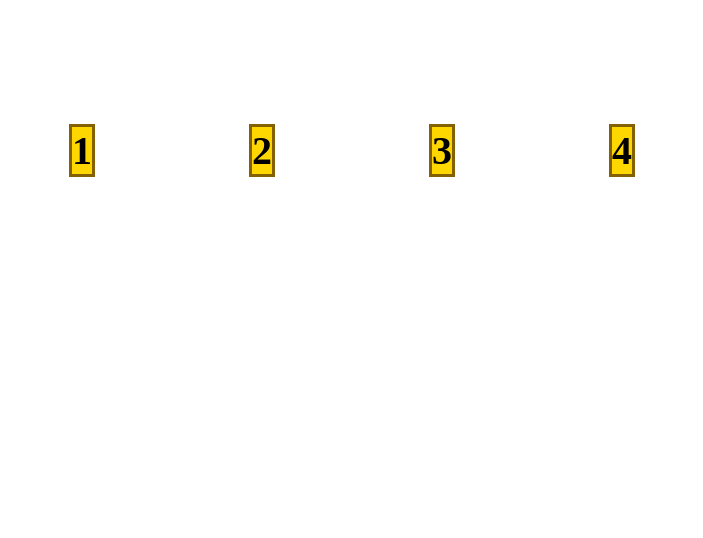
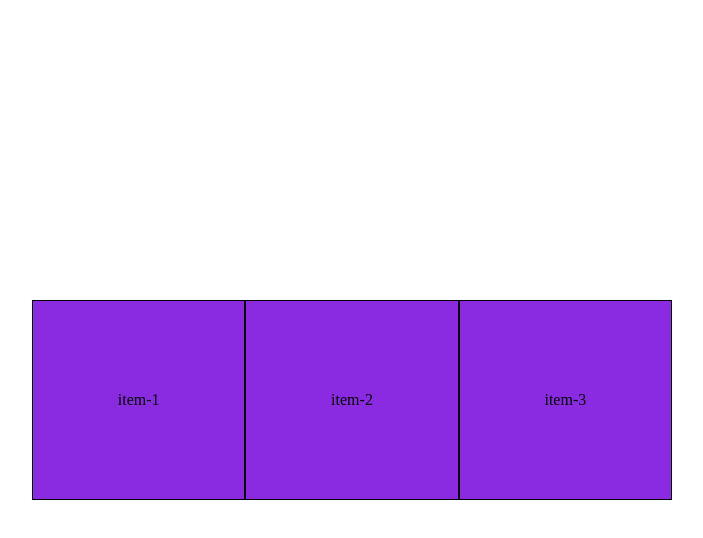
Before and after one commit to jenish82/Disply-Grid, a plain HTML site: page index.html in a window 1280 px wide. Shown: the whole page, without its empty margins (288-991 px from the left). Drawn offline with Linux system fonts and the light colour scheme.

Commit message:
display calc

```diff
--- a/index.html
+++ b/index.html
@@ -7,11 +7,10 @@
     <link rel="stylesheet" href="stayle.css">
 </head>
 <body>
-    <div class="container">
-     <div class="item">1</div>
-     <div class="item">2</div>
-     <div class="item">3</div>
-     <div class="item">4</div>
-    </div><!-- /.container -->
+   <div class="box">
+    <div class="item">item-1</div>
+    <div class="item">item-2</div>
+    <div class="item">item-3</div>
+   </div><!-- /.box -->
 </body>
 </html>
--- a/stayle.css
+++ b/stayle.css
@@ -5,26 +5,24 @@
     list-style: none;
 }
 body{
-    font-size: 40px;
-    font-weight:bold;
+    height:100vh;
+    font-style: 30px;
+    display: flex;
+    justify-content: center;
+    align-items: center;
 }
-.container{
-    width: 700px;
-    height: 400px;
-    margin: 50px auto;
-    display: grid;
-    grid-template-columns: repeat(4, auto);
-    grid-template-rows: 200px;
-    gap:20px;
 
+.box{
+    width:50%;
+    height: 200px;
+    background-color: aqua;
+    display: flex;
 }
 .item{
-    background-color: gold;
-    border: 3px solid rgb(133, 97, 5);
+    width: calc(100% / 3);
+    background-color:blueviolet;
     display: flex;
     justify-content: center;
-    place-self: center;
-    /* justify-self: center;
-    align-self: center; */
-
+    align-items: center;
+    border: 1px solid black;
 }
```
